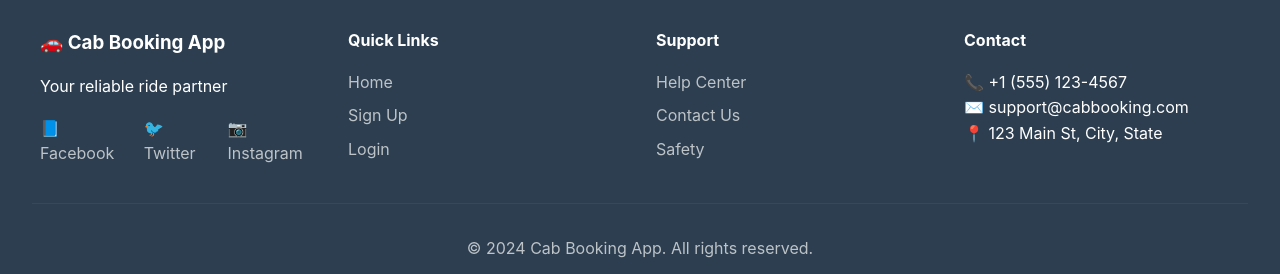
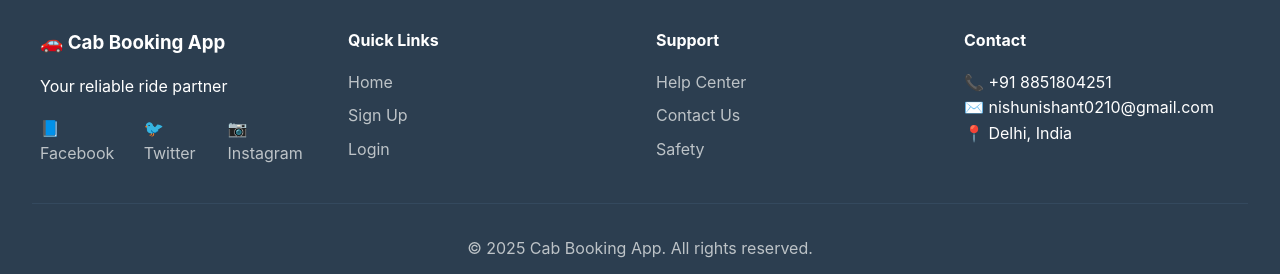
Before and after one commit to Nishantjha02/CAB-Booking-website, a React (Create React App) app in the folder frontend/: page / in a window 1280 px wide. Shown: the part 3304-3578 px from the top of the page. Built offline with nearby package versions, Linux system fonts and the light colour scheme.

Commit message:
Add Railway configuration

```diff
--- a/frontend/src/components/Home.js
+++ b/frontend/src/components/Home.js
@@ -193,20 +193,20 @@ const Home = ({ user, setUser }) => {
           <div className="footer-section">
             <h4>Support</h4>
             <ul>
-              <li><a href="mailto:support@cabbooking.com">Help Center</a></li>
-              <li><a href="mailto:support@cabbooking.com">Contact Us</a></li>
-              <li><a href="mailto:support@cabbooking.com">Safety</a></li>
+              <li><a href="mailto:nishunishant0210@gmail.com">Help Center</a></li>
+              <li><a href="mailto:nishunishant0210@gmail.com">Contact Us</a></li>
+              <li><a href="mailto:nishunishant0210@gmail.com">Safety</a></li>
             </ul>
           </div>
           <div className="footer-section">
             <h4>Contact</h4>
-            <p>📞 +1 (555) 123-4567</p>
-            <p>✉️ support@cabbooking.com</p>
-            <p>📍 123 Main St, City, State</p>
+            <p>📞 +91 8851804251</p>
+            <p>✉️ nishunishant0210@gmail.com</p>
+            <p>📍 Delhi, India</p>
           </div>
         </div>
         <div className="footer-bottom">
-          <p>&copy; 2024 Cab Booking App. All rights reserved.</p>
+          <p>&copy; 2025 Cab Booking App. All rights reserved.</p>
         </div>
       </footer>
     </div>
--- a/frontend/src/config.js
+++ b/frontend/src/config.js
@@ -1,7 +1,5 @@
 const config = {
-  API_URL: process.env.NODE_ENV === 'production'
-    ? 'https://cab-booking-backend.railway.app' // Replace with your Railway URL
-    : 'http://localhost:5000'
+  API_URL: 'http://localhost:5000'
 };
 
 export default config;
```
Also changed, not shown: package.json (+5 -10 lines), 2 other files (tests, documents, lock files or other folders).
